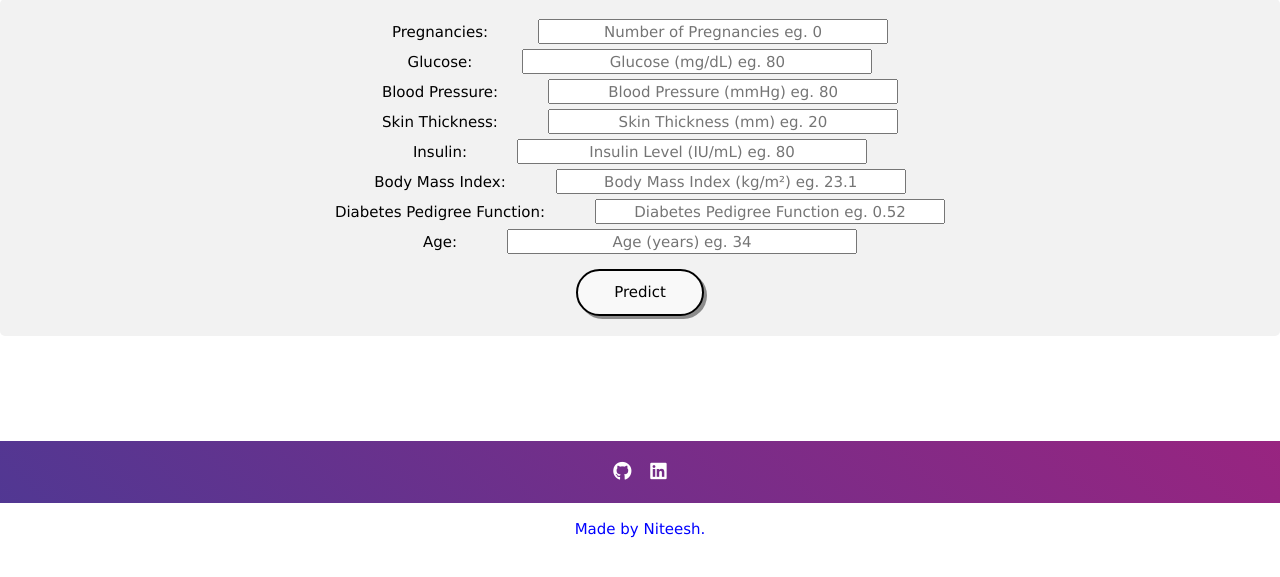
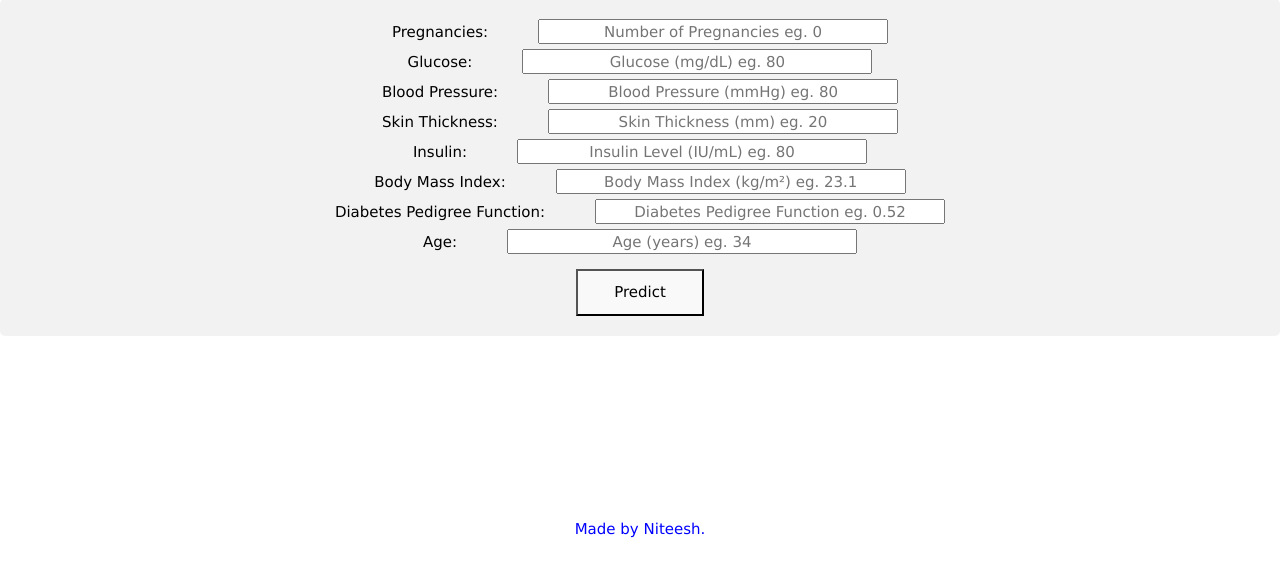
Before and after one commit to Niteesh95/Diabetes-Prediction-Deployment, a Flask app: page / in a window 1280 px wide. Shown: the part 96-673 px from the top of the page. Run offline with Flask 2, Linux system fonts and the light colour scheme; parts of the project's set-up code (start-up, migrations or seed data) failed here and were passed over; some libraries are stand-ins or nearby versions.

Commit message:
updated css

```diff
--- a/static/styles.css
+++ b/static/styles.css
@@ -31,9 +31,6 @@ body {
 
 .my-cta-button{
 	background: #f9f9f9;
-   	border: 2px solid #000000;
-    border-radius: 1000px;
-    box-shadow: 3px 3px #8c8c8c;
 	   margin-top: 10px;
     padding: 10px 36px;
     text-align: center;
@@ -46,7 +43,7 @@ body {
 
 .footer{
 	padding: 20px;
-	background: linear-gradient(45deg, #443B96, #F60B68, #F4483A);
+	background: linear-gradient(blue);
 	background-size: 500% 500%;
 }
 
```
